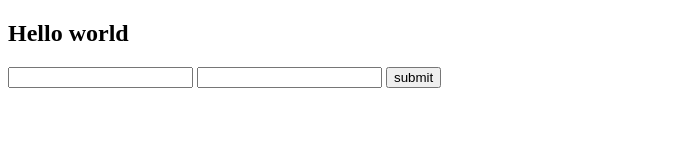
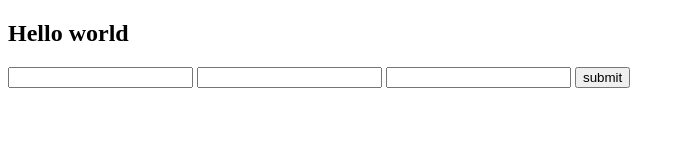
Before and after one commit to phelpscamron/newc, a plain HTML site: page pages/index.html in a window 1280 px wide. Shown: the whole page, without its empty margins (0-685 px from the left). Drawn offline with Linux system fonts and the light colour scheme.

Commit message:
first commit

```diff
--- a/pages/index.html
+++ b/pages/index.html
@@ -8,7 +8,9 @@
 <form action="/api/register-user" method="POST">
     <input type="text" name="user-name-1" id="">
     <input type="text" name="email-2" id="">
+    <input type="text" name="email-2" id="">
     <input type="submit" value="submit">
+
 </form>
 </head>
 <body>
```
Also changed, not shown: 1 other file.
